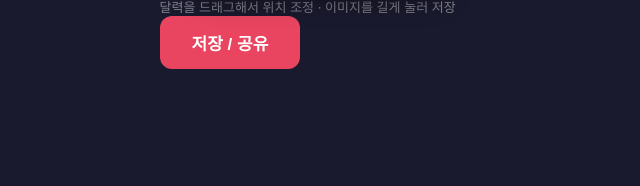
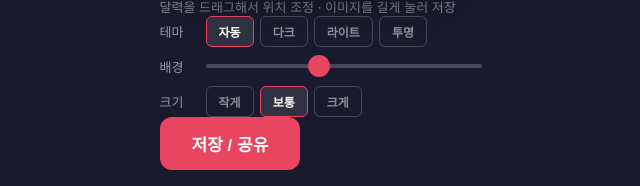
Before and after one commit to EbraLim/calendar-wallpaper, a website built with Vite: page index.html in a window 1280 px wide. Both pictures are taken after a click on the button "iPhone Pro". Shown: the part 652-838 px from the top of the page, without its empty margins (319-959 px from the left). Before the commit the page ends 800 px from the top, so only its background shows below. Built offline with nearby package versions, Linux system fonts and the light colour scheme.

Commit message:
달력 스타일 조절 UI 추가 (테마·투명도·크기)
테마 4종(자동/다크/라이트/투명), 패널 투명도 슬라이더,
크기 3단계(작게/보통/크게) 컨트롤 패널. 자동 테마는 배경
밝기 감지로 글자색 결정, 직접 선택 시 사용자 선택 우선.
투명 테마 선택 시 슬라이더 숨김. 크기 변경 시 오프셋 리클램핑.

Co-Authored-By: Claude Opus 4.6 <noreply@anthropic.com>

```diff
--- a/src/main.ts
+++ b/src/main.ts
@@ -1,5 +1,13 @@
 import './style.css';
-import { renderLockscreen, type Offset } from './render';
+import {
+  renderLockscreen,
+  DEFAULT_STYLE,
+  SIZE_MULT,
+  type Offset,
+  type CalendarStyle,
+  type CalendarTheme,
+  type CalendarSize,
+} from './render';
 import { PRESETS, DEFAULT_PRESET, type DevicePreset } from './safezones';
 
 const app = document.querySelector<HTMLDivElement>('#app')!;
@@ -7,6 +15,7 @@ const app = document.querySelector<HTMLDivElement>('#app')!;
 let currentImage: HTMLImageElement | null = null;
 let currentPreset: DevicePreset = DEFAULT_PRESET;
 let calendarOffset: Offset = { x: 0, y: 0 };
+let currentStyle: CalendarStyle = { ...DEFAULT_STYLE };
 let cachedBlob: Blob | null = null;
 let prevPreviewUrl = '';
 
@@ -22,7 +31,7 @@ const canvas = document.createElement('canvas');
 canvas.className = 'preview';
 canvas.style.display = 'none';
 
-// 미리보기 <img> — 기본 표시, 길게 눌러 저장 가능
+// 미리보기 <img>
 const preview = document.createElement('img');
 preview.className = 'preview';
 preview.alt = '달력 배경화면 미리보기';
@@ -30,7 +39,7 @@ preview.alt = '달력 배경화면 미리보기';
 function rerender() {
   const img = getImage();
   if (!img.complete || img.naturalWidth === 0) return;
-  renderLockscreen(canvas, img, currentPreset, calendarOffset);
+  renderLockscreen(canvas, img, currentPreset, calendarOffset, currentStyle);
   canvas.toBlob((b) => {
     cachedBlob = b;
     if (!b) return;
@@ -91,24 +100,29 @@ let displayScale = 1;
 const wrap = document.createElement('div');
 wrap.className = 'preview-wrap';
 
+function clampOffset(ox: number, oy: number): Offset {
+  const a = currentPreset.calendarArea;
+  const p = currentPreset;
+  const extra = SIZE_MULT[currentStyle.size] - 1;
+  const dw = (a.width * extra) / 2;
+  const dh = (a.height * extra) / 2;
+  return {
+    x: Math.max(-a.x + dw, Math.min(p.width - a.x - a.width - dw, ox)),
+    y: Math.max(-a.y + dh, Math.min(p.height - a.y - a.height - dh, oy)),
+  };
+}
+
 function isOnCalendar(clientX: number, clientY: number): boolean {
   const rect = preview.getBoundingClientRect();
   if (rect.width === 0) return false;
   const scale = currentPreset.width / rect.width;
-  const cx = (clientX - rect.left) * scale;
-  const cy = (clientY - rect.top) * scale;
+  const px = (clientX - rect.left) * scale;
+  const py = (clientY - rect.top) * scale;
   const a = currentPreset.calendarArea;
-  const ax = a.x + calendarOffset.x;
-  const ay = a.y + calendarOffset.y;
-  return cx >= ax && cx <= ax + a.width && cy >= ay && cy <= ay + a.height;
-}
-
-function clampOffset(ox: number, oy: number): Offset {
-  const a = currentPreset.calendarArea;
-  return {
-    x: Math.max(-a.x, Math.min(currentPreset.width - a.width - a.x, ox)),
-    y: Math.max(-a.y, Math.min(currentPreset.height - a.height - a.y, oy)),
-  };
+  const sm = SIZE_MULT[currentStyle.size];
+  const zx = a.x + calendarOffset.x + (a.width * (1 - sm)) / 2;
+  const zy = a.y + calendarOffset.y + (a.height * (1 - sm)) / 2;
+  return px >= zx && px <= zx + a.width * sm && py >= zy && py <= zy + a.height * sm;
 }
 
 function beginDrag(clientX: number, clientY: number) {
@@ -118,7 +132,7 @@ function beginDrag(clientX: number, clientY: number) {
   dragStartOffset = { ...calendarOffset };
   isDragging = true;
 
-  renderLockscreen(canvas, getImage(), currentPreset, calendarOffset);
+  renderLockscreen(canvas, getImage(), currentPreset, calendarOffset, currentStyle);
   preview.style.display = 'none';
   canvas.style.display = '';
 }
@@ -128,7 +142,7 @@ function moveDrag(clientX: number, clientY: number) {
   const dx = (clientX - dragStartTouch.x) * displayScale;
   const dy = (clientY - dragStartTouch.y) * displayScale;
   calendarOffset = clampOffset(dragStartOffset.x + dx, dragStartOffset.y + dy);
-  renderLockscreen(canvas, getImage(), currentPreset, calendarOffset);
+  renderLockscreen(canvas, getImage(), currentPreset, calendarOffset, currentStyle);
 }
 
 function endDrag() {
@@ -150,7 +164,6 @@ function endDrag() {
   }, 'image/png');
 }
 
-// 터치
 wrap.addEventListener('touchstart', (e) => {
   if (e.touches.length !== 1) return;
   const t = e.touches[0];
@@ -159,17 +172,13 @@ wrap.addEventListener('touchstart', (e) => {
     beginDrag(t.clientX, t.clientY);
   }
 }, { passive: false });
-
 wrap.addEventListener('touchmove', (e) => {
   if (!isDragging) return;
   e.preventDefault();
   moveDrag(e.touches[0].clientX, e.touches[0].clientY);
 }, { passive: false });
-
 wrap.addEventListener('touchend', () => endDrag());
 wrap.addEventListener('touchcancel', () => endDrag());
-
-// 마우스 (데스크톱)
 wrap.addEventListener('mousedown', (e) => {
   if (isOnCalendar(e.clientX, e.clientY)) {
     e.preventDefault();
@@ -181,6 +190,84 @@ document.addEventListener('mousemove', (e) => {
   moveDrag(e.clientX, e.clientY);
 });
 document.addEventListener('mouseup', () => endDrag());
+
+// — 스타일 패널 —
+const stylePanel = document.createElement('div');
+stylePanel.className = 'style-panel';
+
+// 테마
+const themeRow = document.createElement('div');
+themeRow.className = 'style-row';
+const themeLabel = document.createElement('span');
+themeLabel.className = 'style-label';
+themeLabel.textContent = '테마';
+const themeBtnsWrap = document.createElement('div');
+themeBtnsWrap.className = 'style-btns';
+const themes: [CalendarTheme, string][] = [
+  ['auto', '자동'], ['dark', '다크'], ['light', '라이트'], ['transparent', '투명'],
+];
+const themeButtons = themes.map(([value, label], i) => {
+  const btn = document.createElement('button');
+  btn.className = 'style-btn' + (i === 0 ? ' active' : '');
+  btn.textContent = label;
+  btn.addEventListener('click', () => {
+    currentStyle.theme = value;
+    themeButtons.forEach((b) => b.classList.remove('active'));
+    btn.classList.add('active');
+    opacityRow.style.display = value === 'transparent' ? 'none' : '';
+    rerender();
+  });
+  themeBtnsWrap.appendChild(btn);
+  return btn;
+});
+themeRow.append(themeLabel, themeBtnsWrap);
+
+// 투명도
+const opacityRow = document.createElement('div');
+opacityRow.className = 'style-row';
+const opLabel = document.createElement('span');
+opLabel.className = 'style-label';
+opLabel.textContent = '배경';
+const opSlider = document.createElement('input');
+opSlider.type = 'range';
+opSlider.min = '0';
+opSlider.max = '100';
+opSlider.value = String(Math.round(currentStyle.opacity * 100));
+opSlider.className = 'opacity-slider';
+opSlider.addEventListener('input', () => {
+  currentStyle.opacity = Number(opSlider.value) / 100;
+  rerender();
+});
+opacityRow.append(opLabel, opSlider);
+
+// 크기
+const sizeRow = document.createElement('div');
+sizeRow.className = 'style-row';
+const sizeLabel = document.createElement('span');
+sizeLabel.className = 'style-label';
+sizeLabel.textContent = '크기';
+const sizeBtnsWrap = document.createElement('div');
+sizeBtnsWrap.className = 'style-btns';
+const sizes: [CalendarSize, string][] = [
+  ['small', '작게'], ['medium', '보통'], ['large', '크게'],
+];
+const sizeButtons = sizes.map(([value, label], i) => {
+  const btn = document.createElement('button');
+  btn.className = 'style-btn' + (i === 1 ? ' active' : '');
+  btn.textContent = label;
+  btn.addEventListener('click', () => {
+    currentStyle.size = value;
+    sizeButtons.forEach((b) => b.classList.remove('active'));
+    btn.classList.add('active');
+    calendarOffset = clampOffset(calendarOffset.x, calendarOffset.y);
+    rerender();
+  });
+  sizeBtnsWrap.appendChild(btn);
+  return btn;
+});
+sizeRow.append(sizeLabel, sizeBtnsWrap);
+
+stylePanel.append(themeRow, opacityRow, sizeRow);
 
 // — 저장/공유 —
 const shareBtn = document.createElement('button');
@@ -217,7 +304,7 @@ hint.textContent = '달력을 드래그해서 위치 조정 · 이미지를 길
 
 // — DOM 조립 —
 wrap.append(preview, canvas);
-app.append(uploadLabel, presetBar, wrap, hint, shareBtn);
+app.append(uploadLabel, presetBar, wrap, hint, stylePanel, shareBtn);
 
 sampleImg.onload = () => rerender();
 if (sampleImg.complete && sampleImg.naturalWidth > 0) rerender();
--- a/src/style.css
+++ b/src/style.css
@@ -7,7 +7,7 @@
 body {
   background: #1a1a2e;
   color: #fff;
-  font-family: -apple-system, "Apple SD Gothic Neo", sans-serif;
+  font-family: -apple-system, "Apple SD Gothic Neo", system-ui, sans-serif;
   min-height: 100dvh;
   display: flex;
   flex-direction: column;
@@ -58,14 +58,13 @@ body {
   color: #fff;
 }
 
-/* 미리보기 래퍼 */
+/* 미리보기 */
 .preview-wrap {
   position: relative;
   display: flex;
   justify-content: center;
 }
 
-/* 미리보기 (img + canvas 공용) */
 .preview {
   max-width: 100%;
   max-height: 68dvh;
@@ -84,6 +83,72 @@ body {
   color: rgba(255, 255, 255, 0.45);
 }
 
+/* 스타일 패널 */
+.style-panel {
+  width: 100%;
+  max-width: 380px;
+  display: flex;
+  flex-direction: column;
+  gap: 10px;
+}
+
+.style-row {
+  display: flex;
+  align-items: center;
+  gap: 10px;
+}
+
+.style-label {
+  width: 36px;
+  font-size: 13px;
+  color: rgba(255, 255, 255, 0.55);
+  flex-shrink: 0;
+}
+
+.style-btns {
+  display: flex;
+  gap: 6px;
+}
+
+.style-btn {
+  padding: 6px 12px;
+  font-size: 12px;
+  font-weight: 600;
+  border: 1.5px solid rgba(255, 255, 255, 0.2);
+  border-radius: 6px;
+  background: transparent;
+  color: rgba(255, 255, 255, 0.5);
+  cursor: pointer;
+  -webkit-tap-highlight-color: transparent;
+  transition: all 0.15s;
+}
+
+.style-btn.active {
+  background: rgba(255, 255, 255, 0.1);
+  border-color: #e94560;
+  color: #fff;
+}
+
+/* 투명도 슬라이더 */
+.opacity-slider {
+  flex: 1;
+  height: 4px;
+  -webkit-appearance: none;
+  appearance: none;
+  background: rgba(255, 255, 255, 0.2);
+  border-radius: 2px;
+  outline: none;
+}
+
+.opacity-slider::-webkit-slider-thumb {
+  -webkit-appearance: none;
+  width: 22px;
+  height: 22px;
+  border-radius: 50%;
+  background: #e94560;
+  cursor: pointer;
+}
+
 /* 다운로드 */
 .download-btn {
   padding: 14px 32px;
```
